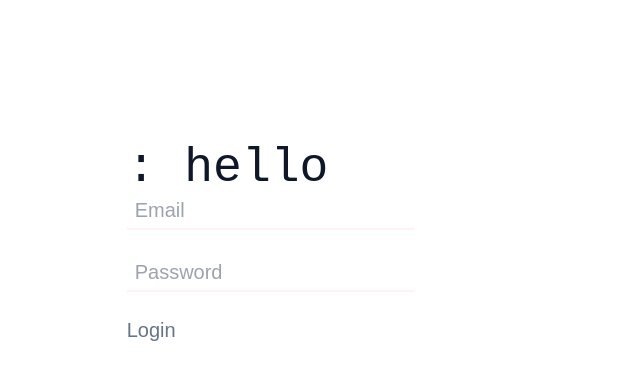
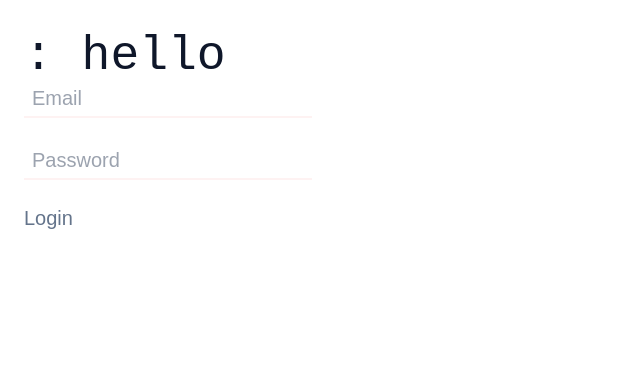
Before and after one commit to thetrend/maison, a React (Create React App) app: page / in a window 1280 px wide. Shown: the top 380 px of the page, without its empty margins (0-640 px from the left). Built offline with nearby package versions, Linux system fonts and the light colour scheme; no server answers; the HTML template or start-up script is replaced by a standard one.

Commit message:
committing for historical purposes, see functions/auth/index.ts

```diff
--- a/package.json
+++ b/package.json
@@ -12,6 +12,7 @@
     "@types/react": "^16.14.24",
     "@types/react-dom": "^16.9.14",
     "axios": "^0.26.1",
+    "faunadb": "^4.5.2",
     "react": "^17.0.2",
     "react-dom": "^17.0.2",
     "react-dotenv": "^0.1.3",
--- a/src/App.tsx
+++ b/src/App.tsx
@@ -1,11 +1,10 @@
+import React from 'react';
 import Login from './components/Login';
 
-const App = (): JSX.Element => {
+const App = () => {
   return (
-    <div id="app">
-      <Login />
-    </div>
-  )
+    <Login />
+  );
 };
 
 export default App;
--- a/src/components/Login.tsx
+++ b/src/components/Login.tsx
@@ -1,39 +1,34 @@
 import React from 'react';
-import axios from 'axios';
-
-interface Credentials {
+interface credentialType {
   email: string;
   password: string;
 }
 
-const Login = () => {
-  const [formData, setFormData] = React.useState<Credentials>({
+const Login = (): JSX.Element => {
+  const [formData, setFormData] = React.useState<credentialType>({
     email: '',
     password: '',
   });
 
-  const { email, password }: Credentials = formData;
+  const { email, password }: credentialType = formData;
 
   // TODO: move this to a netlify function
   const emailAddresses: Array<string> | undefined = (process.env.REACT_APP_AUTHORIZED_USERS)?.split(',');
 
   const handleChange = (e: React.ChangeEvent<HTMLInputElement>): void => setFormData({ ...formData, [e.target.name]: e.target.value });
 
-  axios.get('/api/auth')
-    .then(res => console.log(res.data));
+  const handleForm = (e: React.FormEvent) => {
+    e.preventDefault();
+
+    if (emailAddresses?.includes(email) && password === '123') {
+
+    }
+  };
 
   return (
     <>
       <h1 className="heading text-5xl">: hello</h1>
-      <form onSubmit={(e): void => {
-        e.preventDefault();
-        if (emailAddresses && emailAddresses.includes(email) && password === 'password') {
-          // TODO: actually do something with login credentials --> hook up to Fauna via netlify functions... move the above outta here
-          console.log('Authorized. Please proceed.');
-        } else {
-          console.log('Nope');
-        }
-      }}>
+      <form onSubmit={handleForm}>
         <input type="email" name="email" placeholder="Email" value={email} onChange={handleChange} />
         <input type="password" name="password" placeholder="Password" value={password} onChange={handleChange} />
         <button type="submit">Login</button>
```
Also changed, not shown: 2 other files (tests, documents, lock files or other folders).
